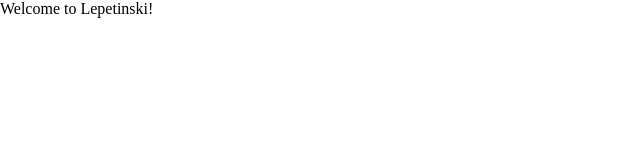
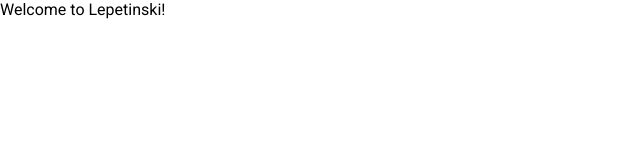
Before and after one commit to selasdev/lepetinski-front-app, a React (Create React App) app: page / in a window 1280 px wide. Shown: the top 160 px of the page, without its empty margins (0-640 px from the left). Built offline with nearby package versions, Linux system fonts and the light colour scheme.

Commit message:
feat: fonts and global styling

```diff
--- a/public/index.html
+++ b/public/index.html
@@ -10,21 +10,14 @@
       content="Web site created using create-react-app"
     />
     <link rel="apple-touch-icon" href="%PUBLIC_URL%/logo192.png" />
-    <!--
-      manifest.json provides metadata used when your web app is installed on a
-      user's mobile device or desktop. See https://developers.google.com/web/fundamentals/web-app-manifest/
-    -->
     <link rel="manifest" href="%PUBLIC_URL%/manifest.json" />
-    <!--
-      Notice the use of %PUBLIC_URL% in the tags above.
-      It will be replaced with the URL of the `public` folder during the build.
-      Only files inside the `public` folder can be referenced from the HTML.
-
-      Unlike "/favicon.ico" or "favicon.ico", "%PUBLIC_URL%/favicon.ico" will
-      work correctly both with client-side routing and a non-root public URL.
-      Learn how to configure a non-root public URL by running `npm run build`.
-    -->
-    <title>Leptinski</title>
+    <link rel="preconnect" href="https://fonts.googleapis.com" />
+    <link rel="preconnect" href="https://fonts.gstatic.com" crossorigin />
+    <link
+      href="https://fonts.googleapis.com/css2?family=Roboto:ital,wght@0,100;0,300;0,400;0,500;0,700;0,900;1,100;1,300;1,400;1,500;1,700;1,900&display=swap"
+      rel="stylesheet"
+    />
+    <title>Lepetinski</title>
   </head>
   <body>
     <noscript>You need to enable JavaScript to run this app.</noscript>
--- a/src/theme/global.ts
+++ b/src/theme/global.ts
@@ -7,4 +7,20 @@
         padding: 0;
         border: 0;
     }
+
+  html,
+  body {
+      height: 100%;
+    }
+
+  body {
+    font-family: 'Roboto', sans-serif;
+    color: #000000;
+  }
+
+  #root {
+    display: flex;
+    flex-direction: column;
+    min-height: 100%;
+  }
 `;
```
